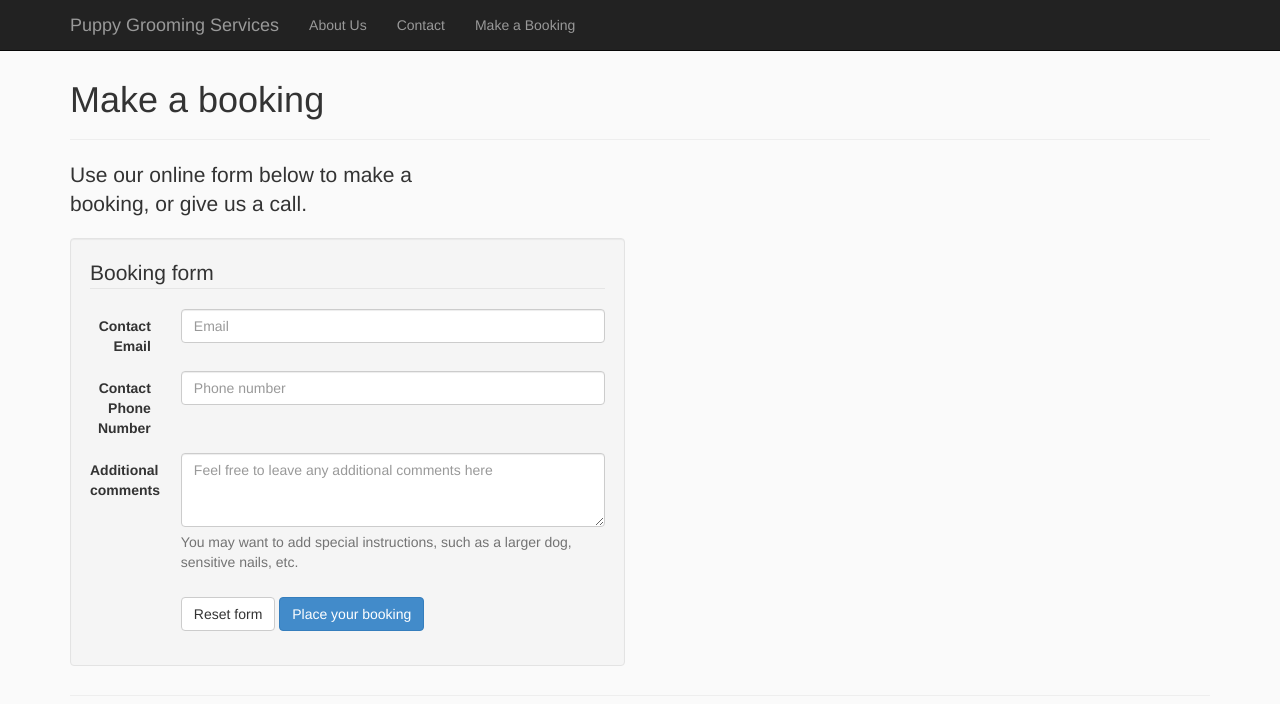
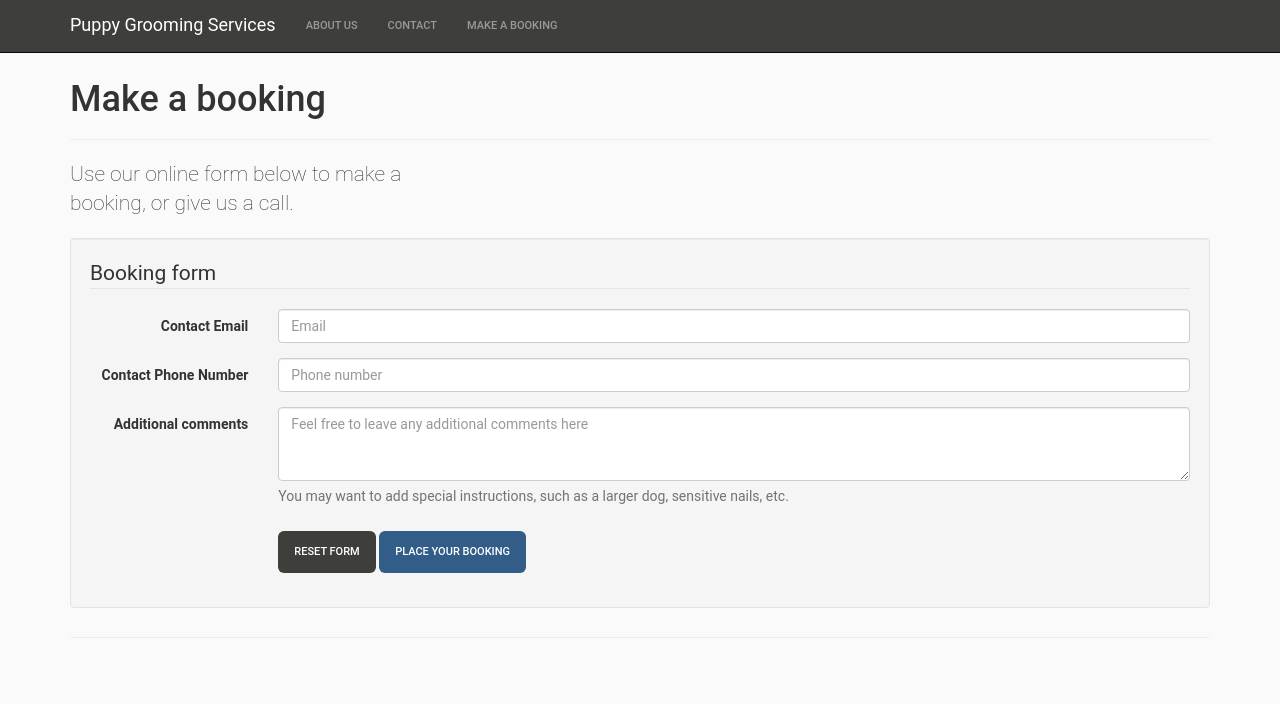
Before and after one commit to mnfox/e20-1, a plain HTML site: page book.html in a window 1280 px wide. Drawn offline with nearby package versions, Linux system fonts and the light colour scheme.

Commit message:
updating less files

```diff
--- a/book.html
+++ b/book.html
@@ -75,7 +75,7 @@
         </div>
 
         <div class="row">
-          <div class="col-lg-6">
+          <div class="col-lg-12">
             <div class="well bs-component">
               <form class="form-horizontal">
                 <fieldset>
@@ -101,8 +101,8 @@
                   </div>
                   <div class="form-group">
                     <div class="col-lg-10 col-lg-offset-2">
-                      <button class="btn btn-default">Reset form</button>
-                      <button type="submit" class="btn btn-primary">Place your booking</button>
+                      <button class="btn btn-default btn-lg" onClick="window.location.reload()">Reset form</button>
+                      <button type="submit" class="btn btn-primary btn-lg" onClick="window.location.reload()">Place your booking</button>
                     </div>
                   </div>
                 </fieldset>
--- a/css/custom.less
+++ b/css/custom.less
@@ -1,12 +1,21 @@
+// the margin above the jumbotron ensures it is not overlapped by the nav bar
 .jumbotron {
     margin-top: 75px;
+    border-radius: 12px;
 }
+
+// carousel width has a maximum so that images don't become unmanagebly large when the browser is very wide
 .carousel {
     max-width: 500px;
 }
+
+// images within carousels are kept in porportion to the images so they all appear consistently
 .carousel-inner &>.item &>img, .carousel-inner &>.item &>a &>img {
     width: 100%;
 }
+
+// iframe customised so the embedded google map is responsive
+// a customised .google-maps class that keeps the embedded google map maintains a usable aspect ratio
 .google-maps {
     position: relative;
     padding-bottom: 75%;
@@ -21,7 +30,60 @@
         border: none;
     }
 }
+
+// a full-width class to ensure the non-glyph icons look appropriate sizes on all screen sizes
 .full-width {
     width:100%;
     max-width: 300px;
 }
+
+// changed bootsrap font to Roboto
+body {
+    font-family: "Roboto", "Helvetica Neue", Helvetica, Arial, sans-serif;
+}
+
+// changing bootstrap nav bar styling
+.navbar-inverse {
+    background-color: #3e3f3a;
+}
+.navbar &>.container .navbar-brand, .navbar &>.container-fluid .navbar-brand {
+    color: #ffffff;
+}
+.navbar {
+    .nav {
+        & > li {
+            & > a {
+                font-size: 11px;
+                line-height: 22px;
+                font-weight: 500;
+                text-transform: uppercase;
+            }
+        }
+    }
+}
+
+// change bootstrap button styling
+.btn {
+    border: none;
+    font-size: 11px;
+    line-height: 22px;
+    font-weight: 500;
+    text-transform: uppercase;
+}
+.btn-primary {
+    color: #ffffff;
+    background-color: #325d88;
+    border-color: transparent;
+}
+.btn-primary:hover {
+    background-color: #244363;
+}
+.btn-default {
+    color: #ffffff;
+    background-color: #3e3f3a;
+    border-color: transparent;
+}
+.btn-default:hover {
+    color: #ffffff;
+    background-color: #333;
+}
```
Also changed, not shown: about.html (+4 -5 lines), contact.html (+9 -9 lines), index.html (+1 -1 lines), MithilaFoxAssignment1.txt, css/custom.css.
